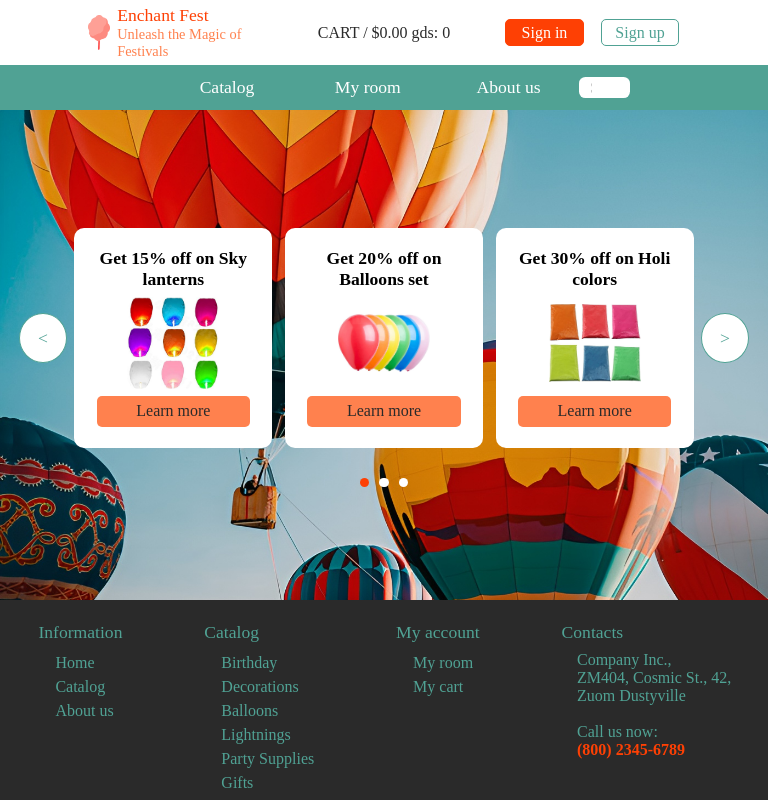
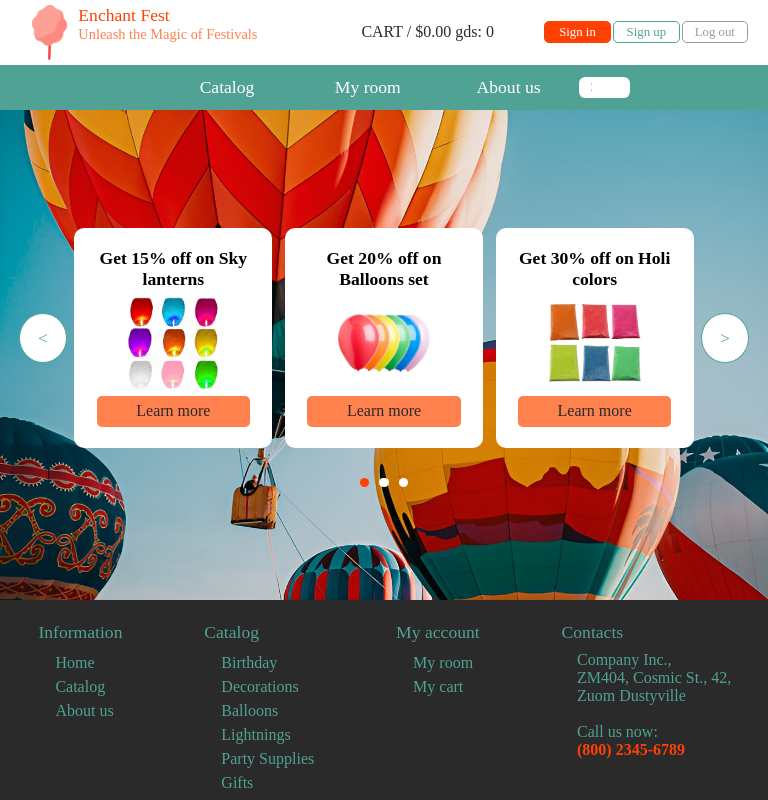
Before and after one commit to Elina-nep/eCommerce-Application, a React (Create React App) app: page /#/ in a window 768 px wide. Built offline with nearby package versions, Linux system fonts and the light colour scheme; no server answers; a web font is replaced by a local one.

Commit message:
refactor: logout button disable

```diff
--- a/src/components/header/head/Head.scss
+++ b/src/components/header/head/Head.scss
@@ -26,7 +26,8 @@
     flex-direction: row;
     justify-content: space-between;
     align-items: center;
-    width: 80%;
+    width: 100%;
+    padding: 0 2%;
     margin: 0 auto;
   }
 }
@@ -74,7 +75,7 @@
   text-decoration: none;
   color: var(--primary-color);
   @media (min-width: 210px) and (max-width: 768px) {
-    width: 30%;
+    width: 40%;
   }
 }
 .slogan {
@@ -98,8 +99,8 @@
   position: relative;
   font-size: var(--font-xsmall);
   @media (min-width: 210px) and (max-width: 575px) {
-    margin: 0 6%;
-    width: 28%;
+    margin: 0 4%;
+    width: 20%;
   }
 }
 
@@ -120,15 +121,17 @@
   width: 30%;
   @media (min-width: 210px) and (max-width: 768px) {
     justify-content: space-between;
+    width: 28%;
   }
 }
 
 .login {
+  margin-right: 1%;
   display: flex;
   justify-content: center;
   align-items: center;
   text-align: center;
-  width: 8vw;
+  width: 10vw;
   padding: 0.2em 0;
   font-size: var(--font-xsmall);
   color: var(--light-color);
@@ -145,11 +148,14 @@
     color: var(--primary-color);
   }
   @media (min-width: 210px) and (max-width: 768px) {
-    width: 42%;
+    width: 24vw;
+    font-size: 0.8rem;
+    margin-right: 1%;
   }
 }
 
 .register {
+  margin-right: 1%;
   display: flex;
   justify-content: center;
   align-items: center;
@@ -157,7 +163,7 @@
   color: var(--secondary-color);
   border: 1px solid var(--secondary-color);
   padding: 0.2em 0;
-  width: 8vw;
+  width: 10vw;
   font-size: var(--font-xsmall);
   list-style-type: none;
   text-decoration: none;
@@ -170,10 +176,11 @@
     color: var(--light-color);
   }
   @media (min-width: 210px) and (max-width: 768px) {
-    width: 42%;
+    width: 24vw;
+    font-size: 0.8rem;
+    margin-right: 1%;
   }
   @media (min-width: 576px) and (max-width: 768px) {
-    margin-left: 5%;
   }
 }
 
@@ -184,7 +191,7 @@
   align-items: center;
   text-align: center;
   padding: 0.2em 0;
-  width: 8vw;
+  width: 10vw;
   font-size: var(--font-xsmall);
   background-color: var(--light-color);
   color: var(--dark-color);
@@ -200,7 +207,12 @@
     color: var(--light-color);
   }
   @media (min-width: 210px) and (max-width: 768px) {
-    width: 68%;
-    margin: 0 auto;
+    width: 24vw;
+    font-size: 0.8rem;
   }
 }
+button:disabled {
+  pointer-events: none;
+  color: rgb(155, 155, 155);
+  border: 1px solid rgb(155, 155, 155);
+}
--- a/src/components/header/head/Head.tsx
+++ b/src/components/header/head/Head.tsx
@@ -21,8 +21,7 @@ const Head: React.FC<HeadProps> = ({ cartTotal, cartItemsCount }) => {
               />
             </div>
             <div className="store-title">
-              Enchant Fest
-              <br />
+              Enchant Fest <br />
               <span className="slogan">Unleash the Magic of Festivals</span>
             </div>
           </div>
@@ -33,21 +32,15 @@ const Head: React.FC<HeadProps> = ({ cartTotal, cartItemsCount }) => {
           </Link>
         </div>
         <div className="registration-links">
-          {ifAuth ? (
-            <button className="logout" onClick={logOut}>
-              Log out
-            </button>
-          ) : (
-            <>
           <Link to="login" className="login">
             Sign in
           </Link>
           <Link to="register" className="register">
             Sign up
           </Link>
-              <br />
-            </>
-          )}
+          <button className="logout" onClick={logOut} disabled={!ifAuth}>
+            Log out
+          </button>
         </div>
       </div>
     </div>
```
Lines whose indentation alone changed are shown as unchanged.
